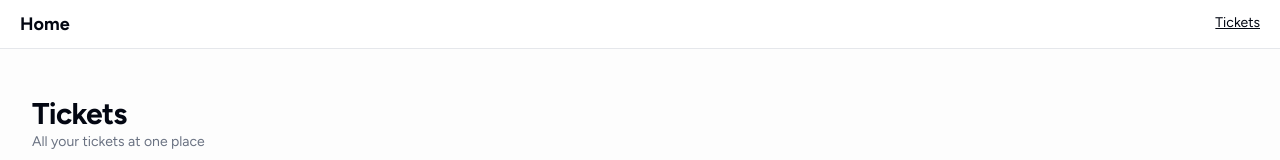
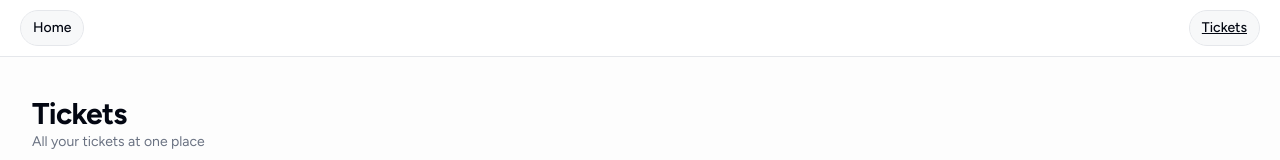
Before and after one commit to steven-oehley/ticket-bounty-learning, a Next.js app: page /tickets in a window 1280 px wide. Shown: the top 160 px of the page. Built offline with nearby package versions, Linux system fonts and the light colour scheme.

Commit message:
task: use shadcn button in header

```diff
--- a/src/app/layout.tsx
+++ b/src/app/layout.tsx
@@ -3,6 +3,7 @@ import { Figtree } from 'next/font/google';
 import './globals.css';
 import Link from 'next/link';
 import { homePath, ticketsPath } from '@/constants/paths';
+import { Button } from '@/components/ui/button';
 
 const figtree = Figtree({ subsets: ['latin'], variable: '--font-sans' });
 
@@ -21,14 +22,18 @@ export default function RootLayout({
       <body>
         <nav className="supports-backdrop-blur:bg-background/60 bg-background/95 fixed top-0 right-0 left-0 z-20 flex w-full justify-between border-b px-5 py-2.5 backdrop-blur">
           <div>
+            <Button asChild variant="outline">
               <Link className="text-lg font-bold" href={homePath}>
                 Home
               </Link>
+            </Button>
           </div>
           <div>
+            <Button asChild variant="outline">
               <Link className="text-sm underline" href={ticketsPath}>
                 Tickets
               </Link>
+            </Button>
           </div>
         </nav>
         <main className="bg-secondary/20 flex min-h-screen flex-1 flex-col overflow-x-hidden overflow-y-auto px-8 py-24">
--- a/src/app/tickets/page.tsx
+++ b/src/app/tickets/page.tsx
@@ -16,7 +16,7 @@ const TicketsPage = () => {
         <p className="text-muted-foreground text-sm">All your tickets at one place</p>
       </div>
 
-      <div className="flex flex-1 flex-col items-center gap-y-4">
+      <div className="animate-in fade-in slide-in-from-top flex flex-1 flex-col items-center gap-y-4 duration-500">
         {initialTickets.map((ticket) => (
           <div key={ticket.id} className="w-full max-w-105 rounded border border-slate-100 p-4">
             <div>{TICKET_ICONS[ticket.status]}</div>
```
Lines whose indentation alone changed are shown as unchanged.
